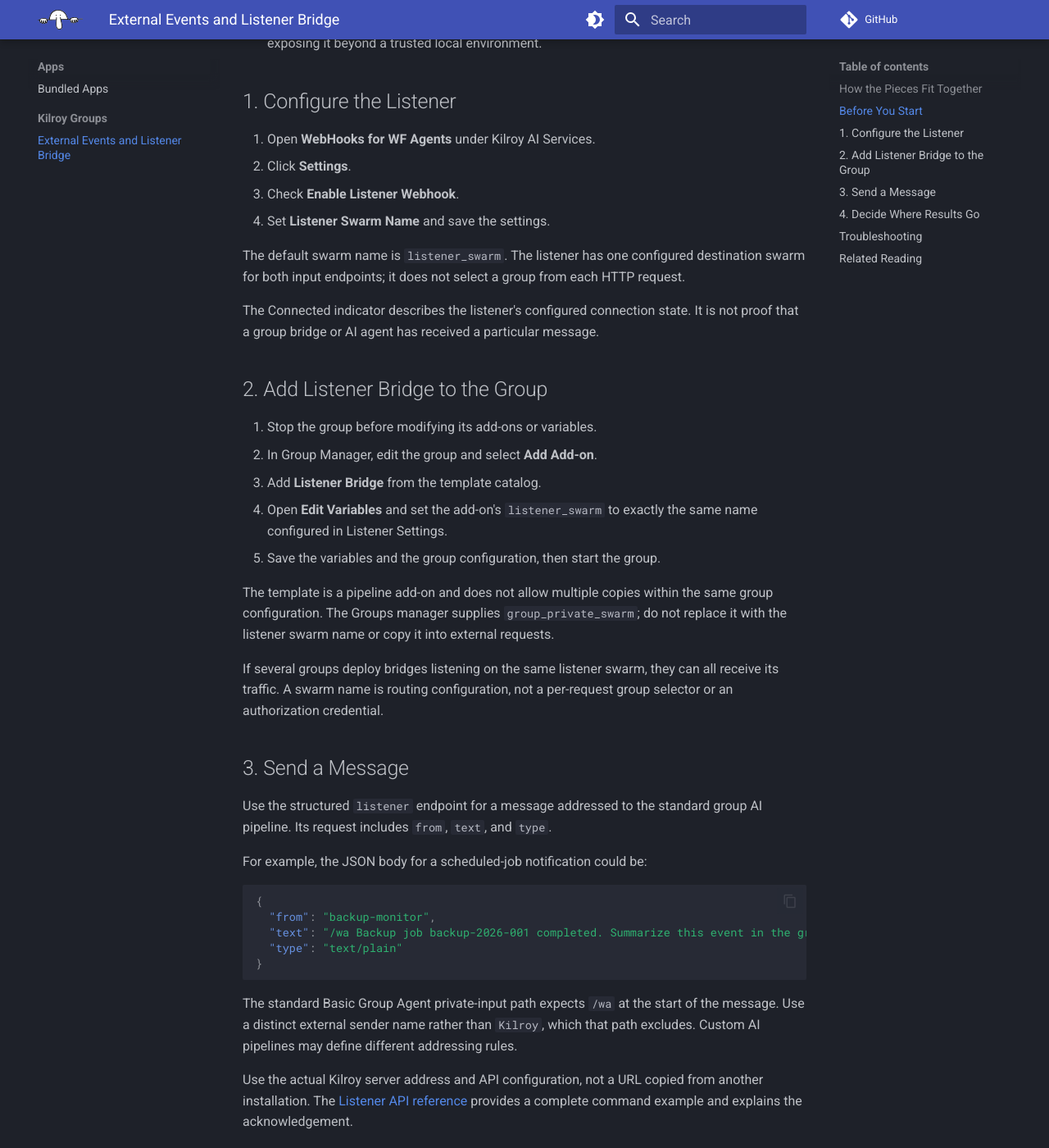
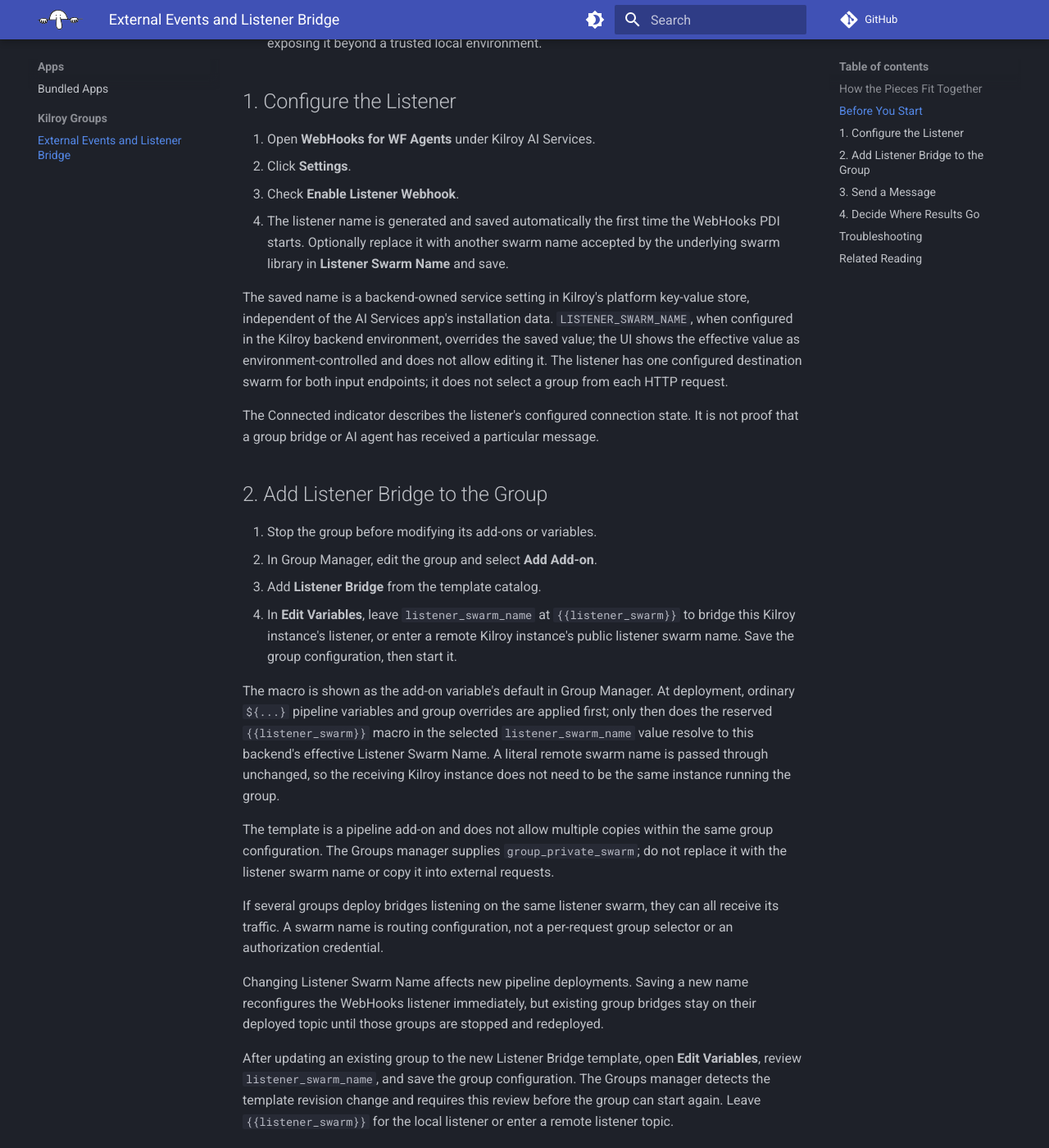
Before and after one commit to kilroy-tech/kilroy-tech.github.io, an MkDocs documentation site: the page built from docs/apps/groups-listener-bridge.md, in a window 1280 px wide and 1400 px high, scrolled down 1145 px. Shown: the whole window at 82% size. Built offline with MkDocs 1.6.1 and Material for MkDocs 9.7.7, drawn with Linux system fonts in a browser that asks for light colours; comment, search, counter and statistics services are not loaded.

Commit message:
updated listener swarm docs

```diff
--- a/docs/apps/groups-listener-bridge.md
+++ b/docs/apps/groups-listener-bridge.md
@@ -28,9 +28,9 @@
 1. Open **WebHooks for WF Agents** under Kilroy AI Services.
 2. Click **Settings**.
 3. Check **Enable Listener Webhook**.
-4. Set **Listener Swarm Name** and save the settings.
+4. The listener name is generated and saved automatically the first time the WebHooks PDI starts. Optionally replace it with another swarm name accepted by the underlying swarm library in **Listener Swarm Name** and save.
 
-The default swarm name is `listener_swarm`. The listener has one configured destination swarm for both input endpoints; it does not select a group from each HTTP request.
+The saved name is a backend-owned service setting in Kilroy's platform key-value store, independent of the AI Services app's installation data. `LISTENER_SWARM_NAME`, when configured in the Kilroy backend environment, overrides the saved value; the UI shows the effective value as environment-controlled and does not allow editing it. The listener has one configured destination swarm for both input endpoints; it does not select a group from each HTTP request.
 
 The Connected indicator describes the listener's configured connection state. It is not proof that a group bridge or AI agent has received a particular message.
 
@@ -39,12 +39,17 @@
 1. Stop the group before modifying its add-ons or variables.
 2. In Group Manager, edit the group and select **Add Add-on**.
 3. Add **Listener Bridge** from the template catalog.
-4. Open **Edit Variables** and set the add-on's `listener_swarm` to exactly the same name configured in Listener Settings.
-5. Save the variables and the group configuration, then start the group.
+4. In **Edit Variables**, leave `listener_swarm_name` at `{{listener_swarm}}` to bridge this Kilroy instance's listener, or enter a remote Kilroy instance's public listener swarm name. Save the group configuration, then start it.
+
+The macro is shown as the add-on variable's default in Group Manager. At deployment, ordinary `${...}` pipeline variables and group overrides are applied first; only then does the reserved `{{listener_swarm}}` macro in the selected `listener_swarm_name` value resolve to this backend's effective Listener Swarm Name. A literal remote swarm name is passed through unchanged, so the receiving Kilroy instance does not need to be the same instance running the group.
 
 The template is a pipeline add-on and does not allow multiple copies within the same group configuration. The Groups manager supplies `group_private_swarm`; do not replace it with the listener swarm name or copy it into external requests.
 
 If several groups deploy bridges listening on the same listener swarm, they can all receive its traffic. A swarm name is routing configuration, not a per-request group selector or an authorization credential.
+
+Changing Listener Swarm Name affects new pipeline deployments. Saving a new name reconfigures the WebHooks listener immediately, but existing group bridges stay on their deployed topic until those groups are stopped and redeployed.
+
+After updating an existing group to the new Listener Bridge template, open **Edit Variables**, review `listener_swarm_name`, and save the group configuration. The Groups manager detects the template revision change and requires this review before the group can start again. Leave `{{listener_swarm}}` for the local listener or enter a remote listener topic.
 
 ## 3. Send a Message
 
```
Also changed, not shown: docs/developers/listener-api.md (+4 -2 lines).
